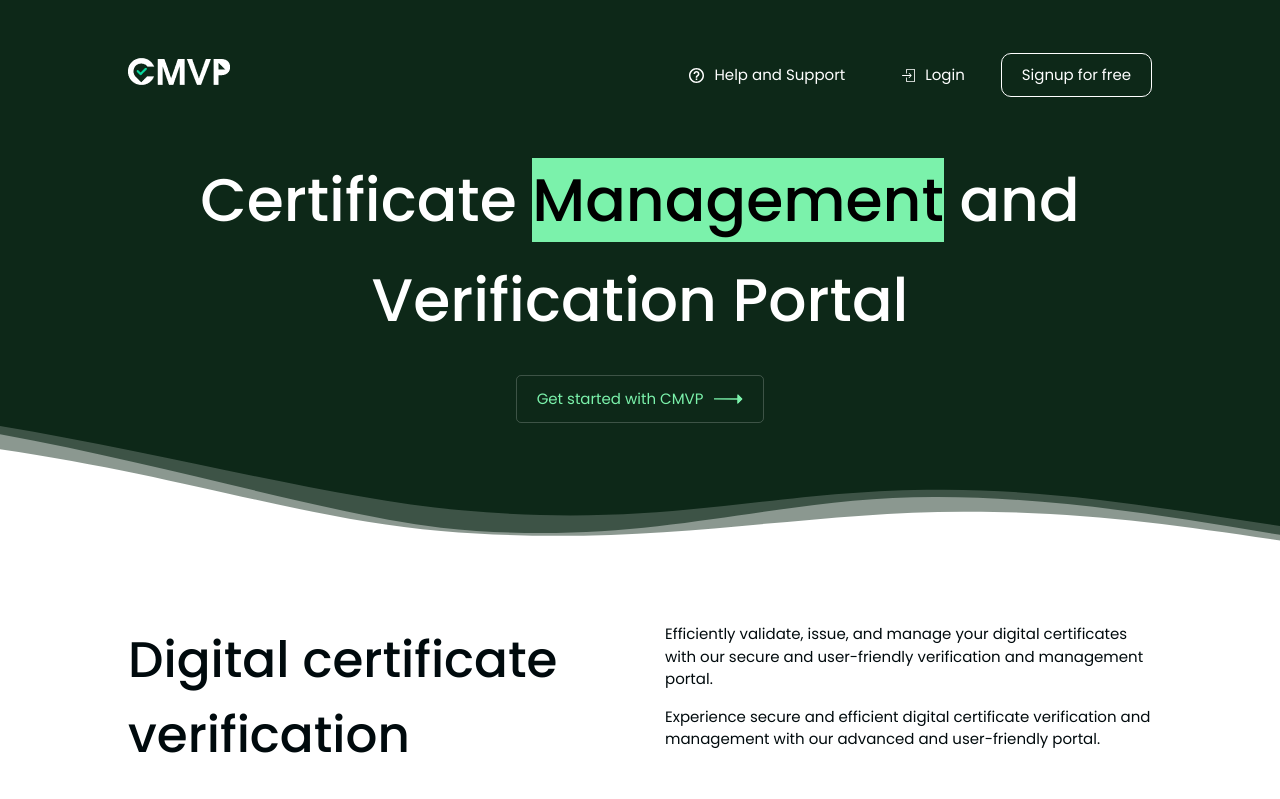
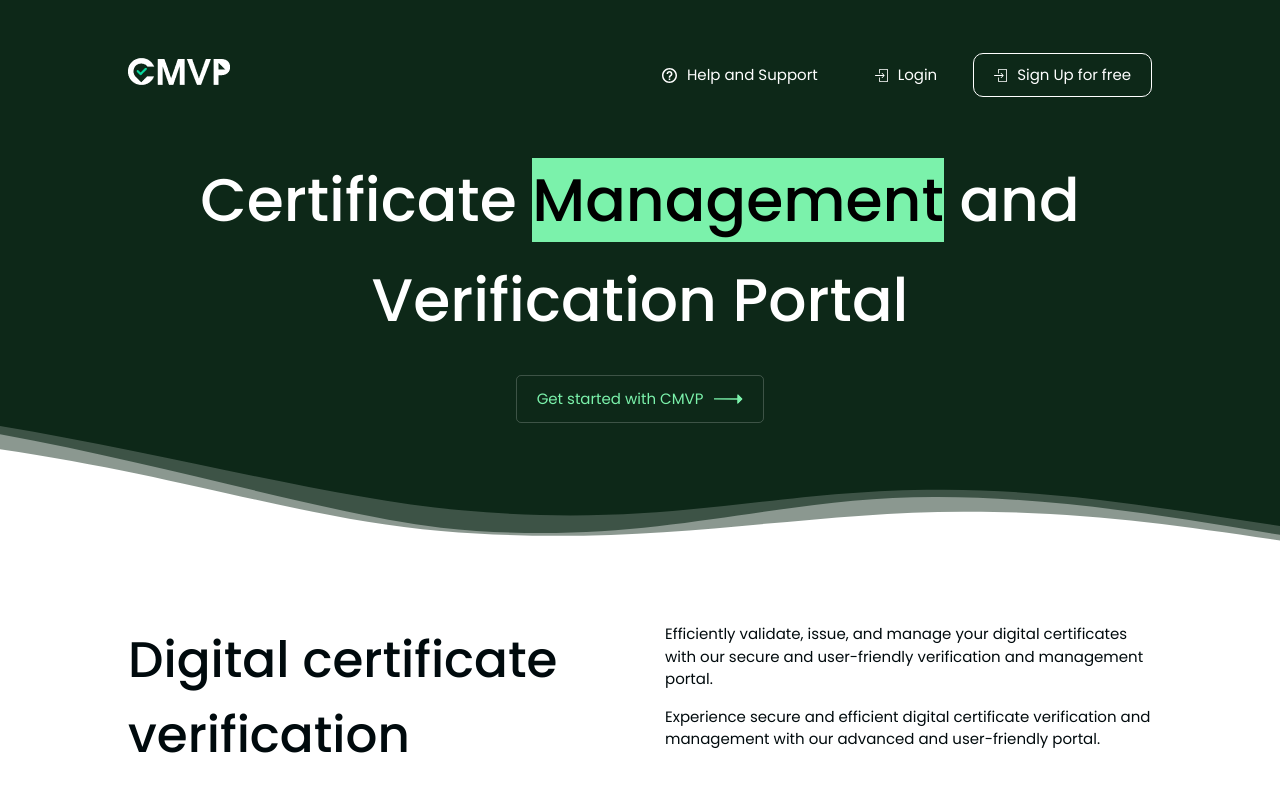
Before and after one commit to prince3g/new-cmvp-site, a React (Create React App) app: page / in a window 1280 px wide. Shown: the top 799 px of the page. Built offline with nearby package versions, Linux system fonts and the light colour scheme; no server answers.

Commit message:
landing page login and logout differences

```diff
--- a/src/Components/AdminDashboard/SubscriptionPage.js
+++ b/src/Components/AdminDashboard/SubscriptionPage.js
@@ -23,6 +23,8 @@
         };
         fetchPlans();
     }, []);
+
+
 
     return (
         <div className="DDD-Seco">
--- a/src/Components/MainPage/SiteNavBar.js
+++ b/src/Components/MainPage/SiteNavBar.js
@@ -1,76 +1,3 @@
-// import React, { useState, useEffect } from "react";
-// import { Link, useNavigate } from "react-router-dom";
-// import HelpIcon from './Img/helpIcon.svg';
-// import LoginIcon from './Img/LoginIcon.svg';
-// import SiteLogo from './Img/site-logo.png';
-
-// export default function SiteNavBar() {
-
-//     const [isLoggedIn, setIsLoggedIn] = useState(false);
-//     const navigate = useNavigate();
-
-//     useEffect(() => {
-//         // Check if user is logged in by looking for the token in localStorage
-//         const token = localStorage.getItem("authToken");
-
-//         // console.log("token")
-//         // console.log(token)
-//         // console.log("token")
-
-//         setIsLoggedIn(!!token);
-//       }, []);
-
-
-//       const handleLogout = () => {
-//         // Clear localStorage
-//         localStorage.clear();
-//         // Update logged-in state
-//         setIsLoggedIn(false);
-//         // Navigate
-//         //
-//         // to the logout route
-//         navigate("/logout");
-//       };
-
-//     return (
-//         <nav className="Landing_Nav">
-//             <div className="site-container">
-//                 <div className="nav_Contn">
-//                     <div className="R_Nav_Sec">
-//                         <Link to="/" className="site-logo">
-//                             <img src={SiteLogo} alt="Site Logo" />
-//                         </Link>
-//                     </div>
-//                     <div className="L_Nav_Sec">
-//                         <ul>
-//                             <li>
-//                                 <Link to="/help">
-//                                     <img src={HelpIcon} alt="Help and Support" />
-//                                     <span>Help and Support</span>
-//                                 </Link>
-//                             </li>
-//                             <li>
-//                                 <Link to="/login" className="login-btn">
-//                                     <img src={LoginIcon} alt="Login" />
-//                                     <span>Login</span>
-//                                 </Link>
-//                             </li>
-//                             <li>
-//                                 <Link to="/signup" className="signup-btn">
-//                                 <span>Signup for free</span>
-//                                 </Link>
-//                             </li>
-//                         </ul>
-//                     </div>
-//                 </div>
-//             </div>
-//         </nav>
-//     );
-// }
-
-
-
-
 import React, { useState, useEffect } from "react";
 import { Link } from "react-router-dom";
 import HelpIcon from './Img/helpIcon.svg';
@@ -79,6 +6,7 @@
 
 export default function SiteNavBar() {
     const [isLoggedIn, setIsLoggedIn] = useState(false);
+
 
     useEffect(() => {
         const token = localStorage.getItem("authToken");
@@ -89,6 +17,8 @@
         localStorage.clear();
         setIsLoggedIn(false);
     };
+
+
 
     return (
         <nav className="Landing_Nav">
@@ -109,9 +39,9 @@
                             </li>
                             {isLoggedIn ? (
                                 <li>
-                                    <Link to="/logout" className="login-btn" onClick={handleLogout}>
-                                        <img src={LoginIcon} alt="Logout" />
-                                        <span>Logout</span>
+                                    <Link to="/dashboard" className="login-btn" >
+                                        <img src={LoginIcon} alt="Dashboard" />
+                                        <span>Dashboard</span>
                                     </Link>
                                 </li>
                             ) : (
@@ -122,11 +52,22 @@
                                     </Link>
                                 </li>
                             )}
+
+                            {isLoggedIn ? (
                             <li>
-                                <Link to="/signup" className="signup-btn">
-                                    <span>Signup for free</span>
-                                </Link>
+                            <Link to="/signup" className="signup-btn" onClick={handleLogout}>
+                                <span>Log out</span>
+                            </Link>
                             </li>
+                            ) : (
+                                <li>
+                                    <Link to="/signup" className="login-btn">
+                                        <img src={LoginIcon} alt="Login" />
+                                        <span>Sign Up for free</span>
+                                    </Link>
+                                </li>
+                            )}
+
                         </ul>
                     </div>
                 </div>
```
Also changed, not shown: text.txt.
